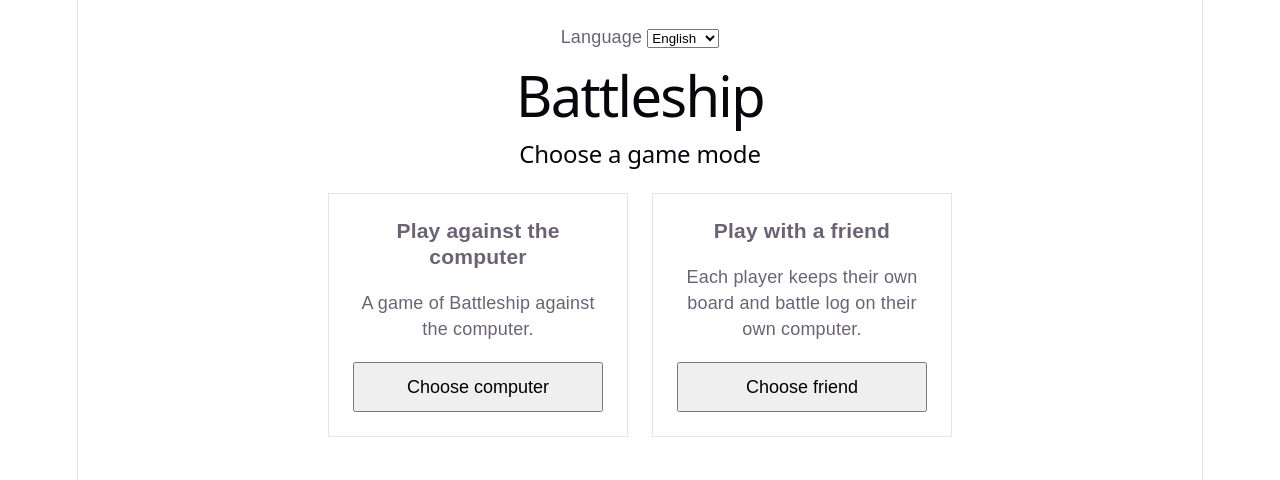
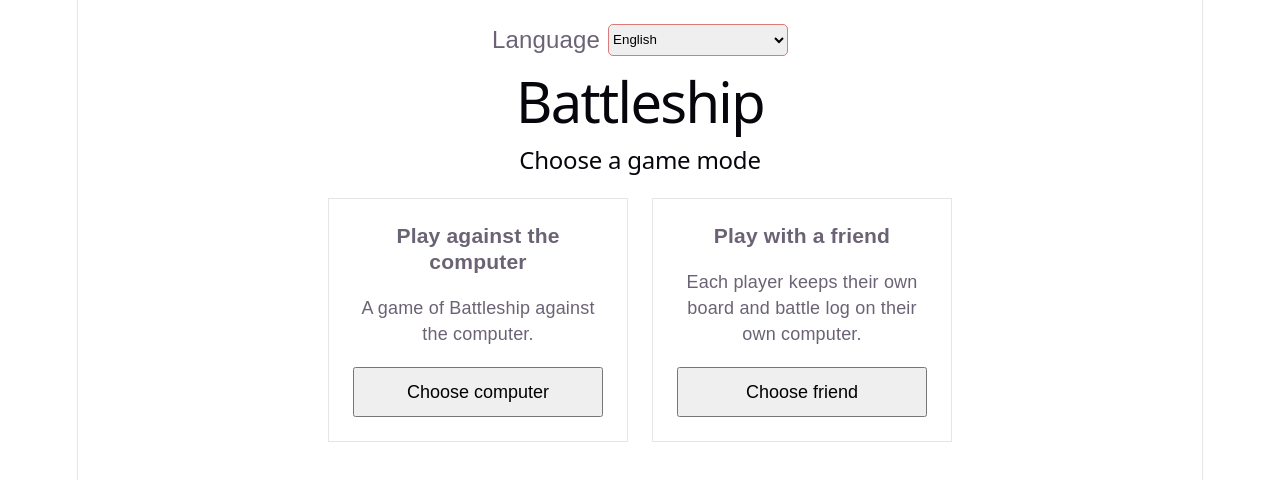
Before and after one commit to alexeyshevin/react-battleship, a React (Vite) app: page / in a window 1280 px wide. Shown: the top 480 px of the page. Built offline with nearby package versions, Linux system fonts and the light colour scheme.

Commit message:
fix: language switcher styling

```diff
--- /dev/null
+++ b/src/components/LanguageSwitcher/LanguageSwitcher.css
@@ -0,0 +1,15 @@
+.label {
+    display: flex;
+    flex-direction: row;
+    align-items: center;
+    justify-content: center;
+    gap: 8px;
+    font-size: 24px;
+}
+
+.switcher {
+    width: 10rem;
+    height: 1.75rem;
+    border: 1px solid #db7b7b;
+    border-radius: 5px;
+}
--- a/src/components/LanguageSwitcher/LanguageSwitcher.tsx
+++ b/src/components/LanguageSwitcher/LanguageSwitcher.tsx
@@ -1,6 +1,7 @@
 import type { ChangeEvent } from 'react';
 import { useTranslation } from 'react-i18next';
 import { fallbackLanguage, languages } from '../../i18n/languages';
+import './LanguageSwitcher.css';
 
 type Props = Record<string, never>;
 
@@ -18,11 +19,12 @@ export const LanguageSwitcher = (_props: Props) => {
   };
 
   return (
-    <label>
+    <label className='label'>
       {t('language.label')}{' '}
       <select
         value={i18n.resolvedLanguage ?? fallbackLanguage}
         onChange={handleLanguageChange}
+        className='switcher'
       >
         {languages.map(renderLanguageOption)}
       </select>
```
